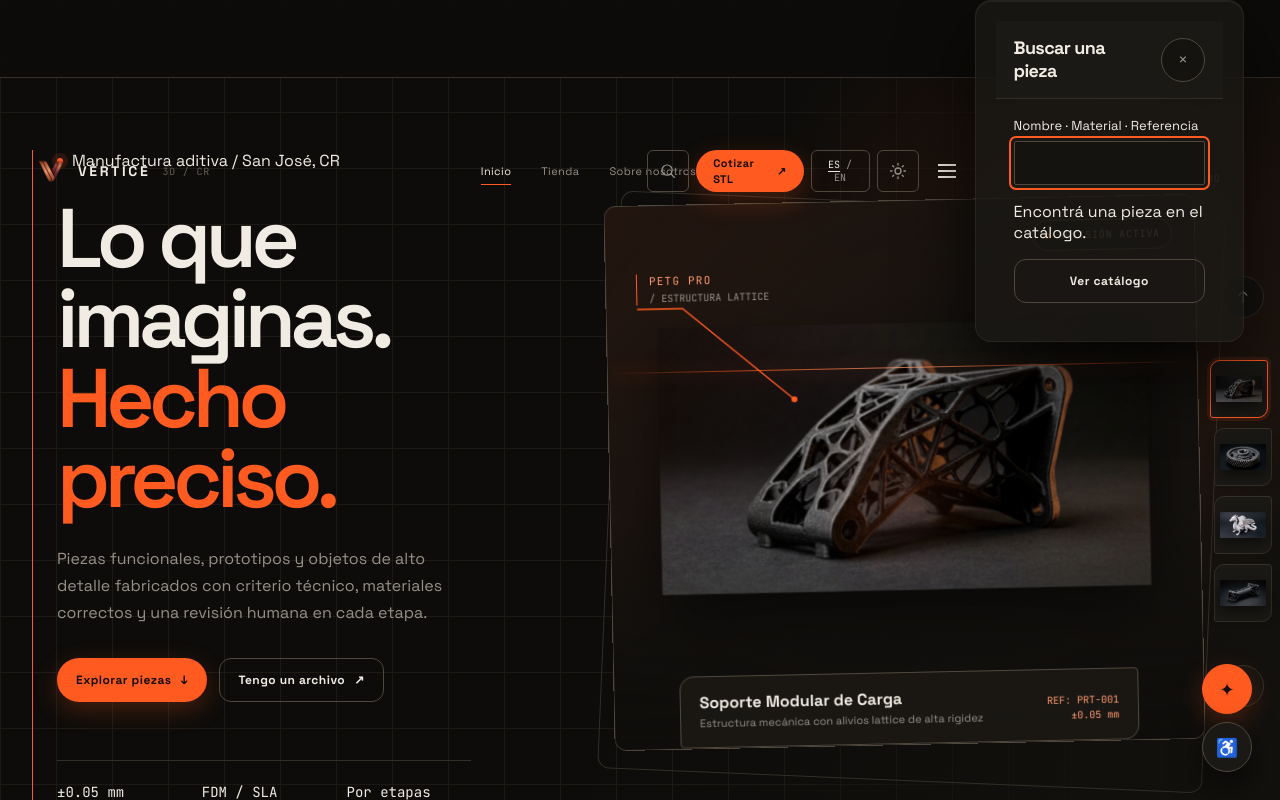
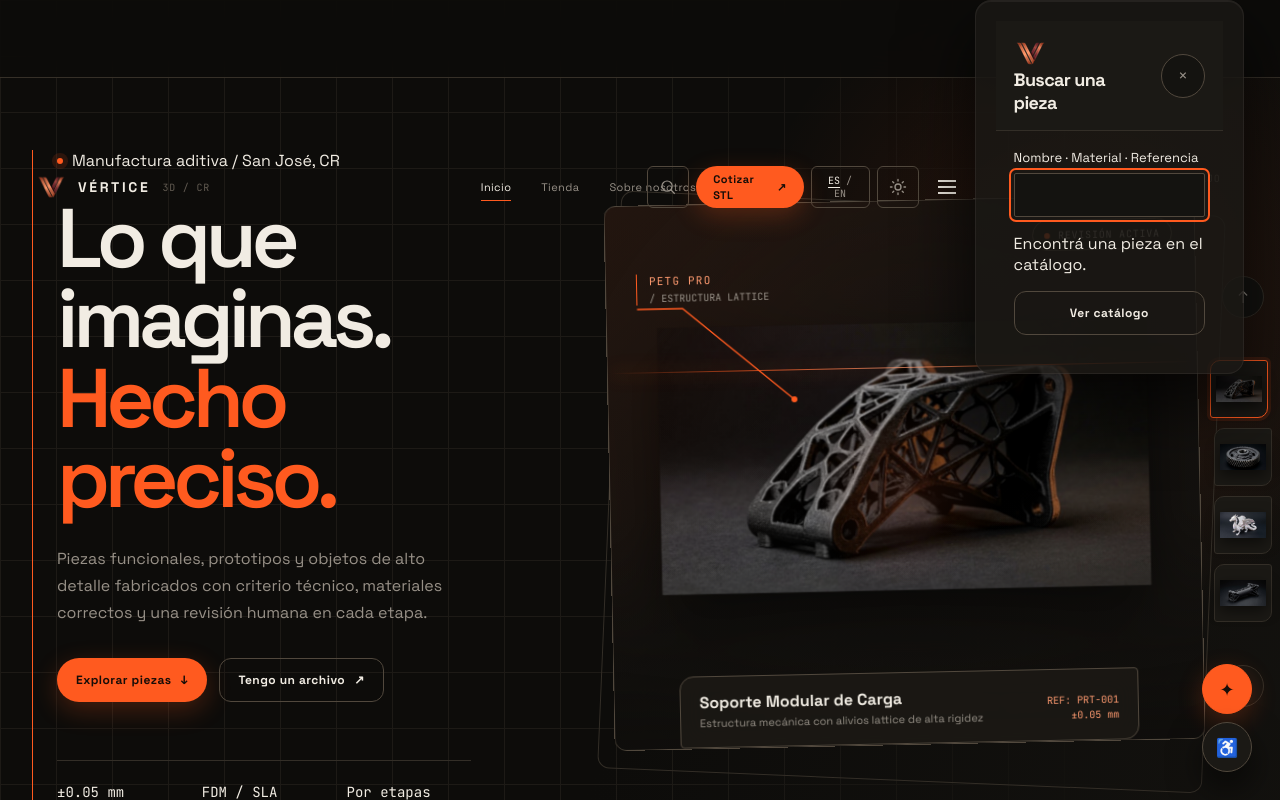
Before and after one commit to sebassebitas12/Tienda-de-Impresion3D, a React (Vite) app: page / in a window 1280 px wide. Both pictures are taken after a click on the button 929 px from the left and 38 px from the top of the page. Shown: the top 800 px of the page. Built offline with nearby package versions, Linux system fonts and the light colour scheme.

Commit message:
style(nav): give header controls distinct HF-derived roles

```diff
--- a/src/app/layout/Navbar.jsx
+++ b/src/app/layout/Navbar.jsx
@@ -65,7 +65,7 @@ export function Navbar({ onReading }) {
         <div className="header-actions">
           <IconButton
             ref={searchTrigger}
-            className="nav-search"
+            className="nav-search header-search"
             label={copy.search}
             aria-expanded={panel === 'search'}
             aria-controls="search-panel"
@@ -81,8 +81,8 @@ export function Navbar({ onReading }) {
             {copy.quote}<span aria-hidden="true">↗</span>
           </Link>
 
-          <LanguageToggle language={language} onChange={setLanguage} />
-          <ThemeToggle theme={theme} onToggle={setTheme} label={theme === 'dark' ? copy.light : copy.dark} />
+          <LanguageToggle className="header-language" language={language} onChange={setLanguage} />
+          <ThemeToggle className="header-theme" theme={theme} onToggle={setTheme} label={theme === 'dark' ? copy.light : copy.dark} />
 
           <IconButton
             ref={menuTrigger}
@@ -99,7 +99,7 @@ export function Navbar({ onReading }) {
             id="search-panel"
             className="search-panel"
             open={panel === 'search'}
-            title={copy.searchTitle}
+            title={<span className="search-panel-title"><img src="/favicon-32.png" alt="" />{copy.searchTitle}</span>}
             closeLabel={copy.close}
             onClose={closePanel}
             triggerRef={searchTrigger}
```
